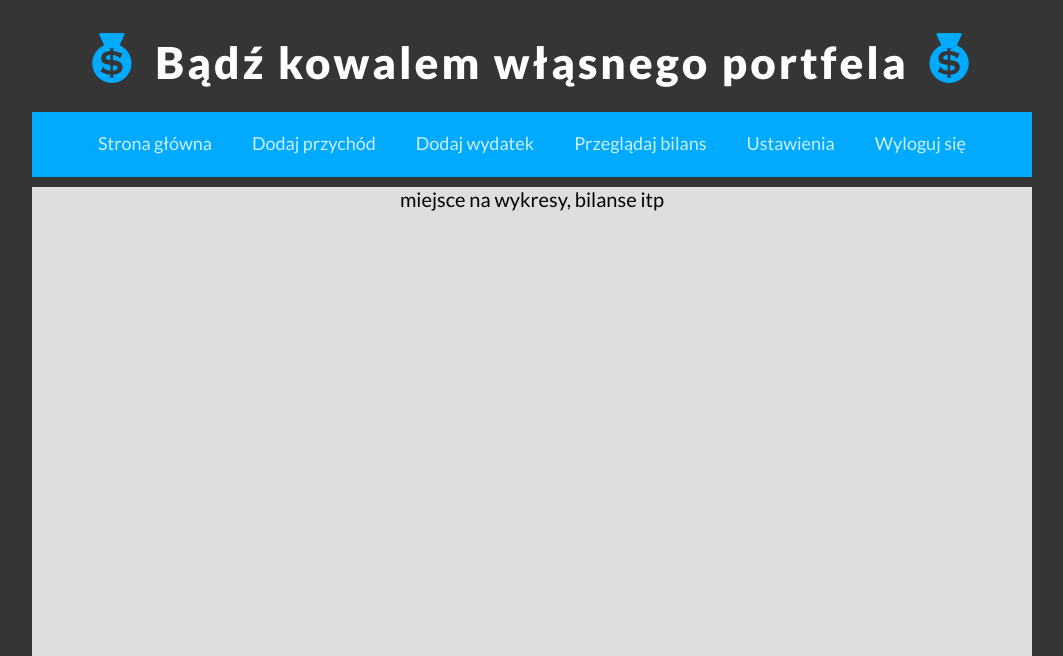
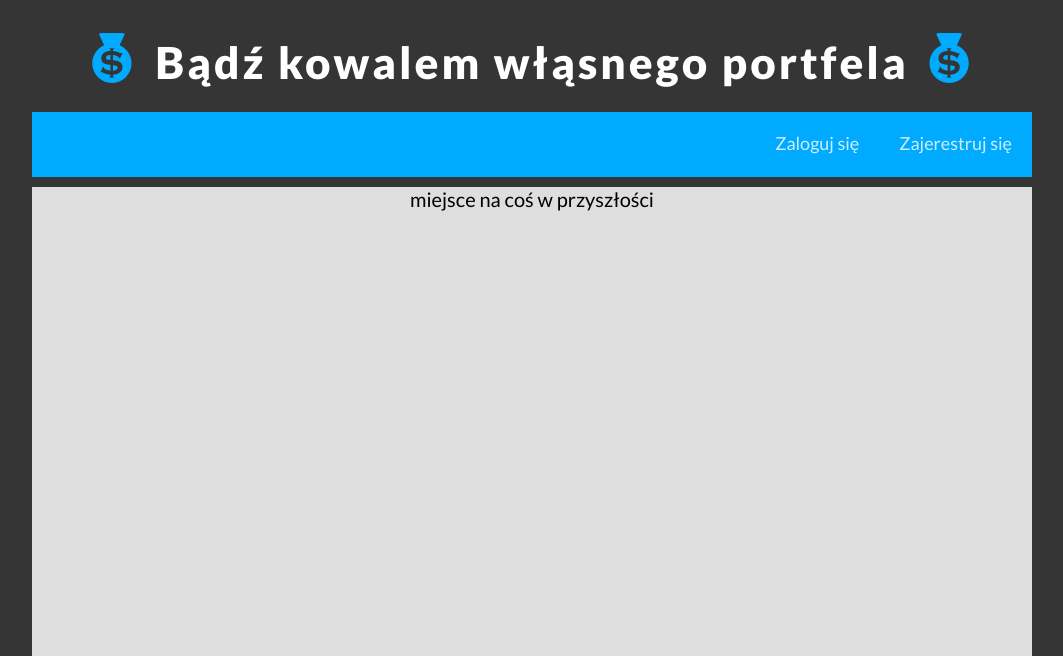
Before and after one commit to Piotrprogramer/homeBudgetWebSite, a PHP site: page /menuGlowne.html in a window 1280 px wide. Shown: the top 656 px of the page, without its empty margins (108-1171 px from the left). Run offline with PHP 8.4, Linux system fonts and the light colour scheme.

Commit message:
Add links to menu

```diff
--- a/Logowanie.html
+++ b/Logowanie.html
@@ -24,6 +24,9 @@
 			<input type="submit" value="Zaloguj się">
 
 		</form>
+
+		<a href="menuGlowne.html"><div class="login">Powrót</div> </a>
+
 	</div>
 
 </body>
--- a/MenuGlowne.html
+++ b/MenuGlowne.html
@@ -23,17 +23,13 @@
 			<i class="icon-money"></i>Bądź kowalem włąsnego portfela<i class="icon-money"></i>
 		</div>
 
-		<div id="menu">
-			<div class="option">Strona główna</div>
-			<div class="option">Dodaj przychód</div>
-			<div class="option">Dodaj wydatek</div>
-			<div class="option">Przeglądaj bilans</div>
-			<div class="option">Ustawienia</div>
-			<div class="option">Wyloguj się</div>
+		<div id="menu" style="text-align:right">
+			<a href="logowanie.html"><div class="option">Zaloguj się</div> </a>
+			<a href="rejestracja.html"><div class="option">Zajerestruj się</div> </a>
 		</div>
 
 		<div id="content">
-			<div style="font-size:20px ; text-align:center">	miejsce na wykresy, bilanse itp
+			<div style="font-size:20px ; text-align:center">	miejsce na coś w przyszłości
 			</div>
 
 		</div>
--- a/Rejestracja.html
+++ b/Rejestracja.html
@@ -26,6 +26,9 @@
 			<input type="submit" value="Zarejestruj się">
 
 		</form>
+
+			<a href="menuGlowne.html"><div class="login">Powrót</div> </a>
+
 	</div>
 
 </body>
--- a/style.css
+++ b/style.css
@@ -9,6 +9,7 @@ body{
 	background-color: #454545;
 	width: 300px;
 	padding: 50px;
+	padding-bottom: 30px;
 	margin-left: auto;
 	margin-right: auto;
 	margin-top: 100px;
@@ -17,9 +18,27 @@ body{
 	box-shadow: 3px 3px 30px 5px rgba(35, 209, 255,0.9);
 }
 
+.login{
+	width: 100px;
+	padding: 4px;
+	margin-left:192px;
+	margin-top: 20px;
+	background-color: #00AAFF;
+	color: white;
+	text-align:center;
+	border-radius: 5px;
+	font-size: 12px;
+	display: inline-block;
+	opacity: 0.8;
+}
+
+.login:hover{
+	background-color: #60E1FF;
+	opacity: 1;
+}
+
 input[type=text],
-input[type=password]
-{
+input[type=password]{
 	width: 300px;
 	background-color: #efefef;
 	color: #666;
@@ -33,8 +52,7 @@ input[type=password]
 }
 
 input[type=text]:focus,
-input[type=password]:focus
-{
+input[type=password]:focus{
 	-webkit-box-shadow: 0px 0px 10px 2px rgba(35, 209, 255,0.9);
 	-moz-box-shadow: 0px 0px 10px 2px rgba(35, 209, 255,0.9);
 	box-shadow: 0px 0px 10px 2px rgba(35, 209, 255,0.9);
@@ -44,8 +62,7 @@ input[type=password]:focus
 }
 
 input[type=reset],
-input[type=submit]
-{
+input[type=submit]{
 	width: 300px;
 	background-color: #00AAFF;
 	font-size:20px;
@@ -60,16 +77,14 @@ input[type=submit]
 }
 
 input[type=reset]:focus,
-input[type=submit]:focus
-{
+input[type=submit]:focus{
 	-webkit-box-shadow: 0px 0px 15px 5px rgba(35, 209, 255,0.9);
 	-moz-box-shadow: 0px 0px 15px 5px rgba(35, 209, 255,0.9);
 	box-shadow: 0px 0px 15px 5px rgba(35, 209, 255,0.9);
 }
 
 input[type=reset]:hover,
-input[type=submit]:hover
-{
+input[type=submit]:hover{
 	background-color: #60E1FF;
 }
 
@@ -101,8 +116,6 @@ input:focus:-ms-input-placeholder{
     color: #428C42;
 }
 
-
-
 /* Style do Menu główne */
 #main_menu_container{
 	width: 1000px;
@@ -130,6 +143,7 @@ input:focus:-ms-input-placeholder{
 }
 
 .option{
+	color: white;
 	min-width: 50px;
 	height: 25px;
 	font-size: 18px;
@@ -216,8 +230,6 @@ input:focus:-ms-input-placeholder{
 	min-height: 30px;
 }
 
-
-/* date Button */
 .date
 {
 	background-color: #00AAFF;
```
Also changed, not shown: DodajWydatek.html (+5 -6 lines), przegladajBilans.html (renamed from PrzeglądajBilans.html, +5 -6 lines).
